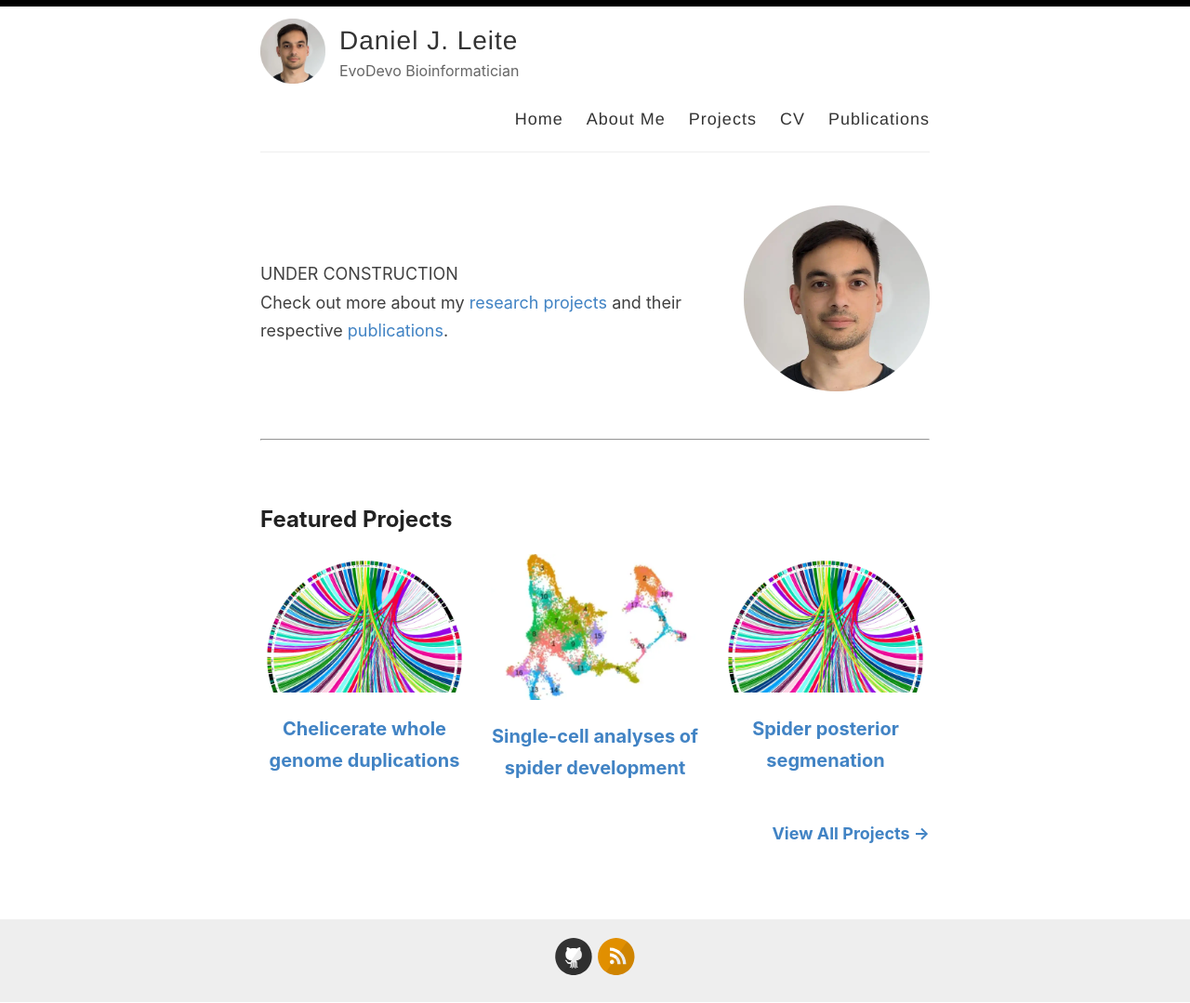
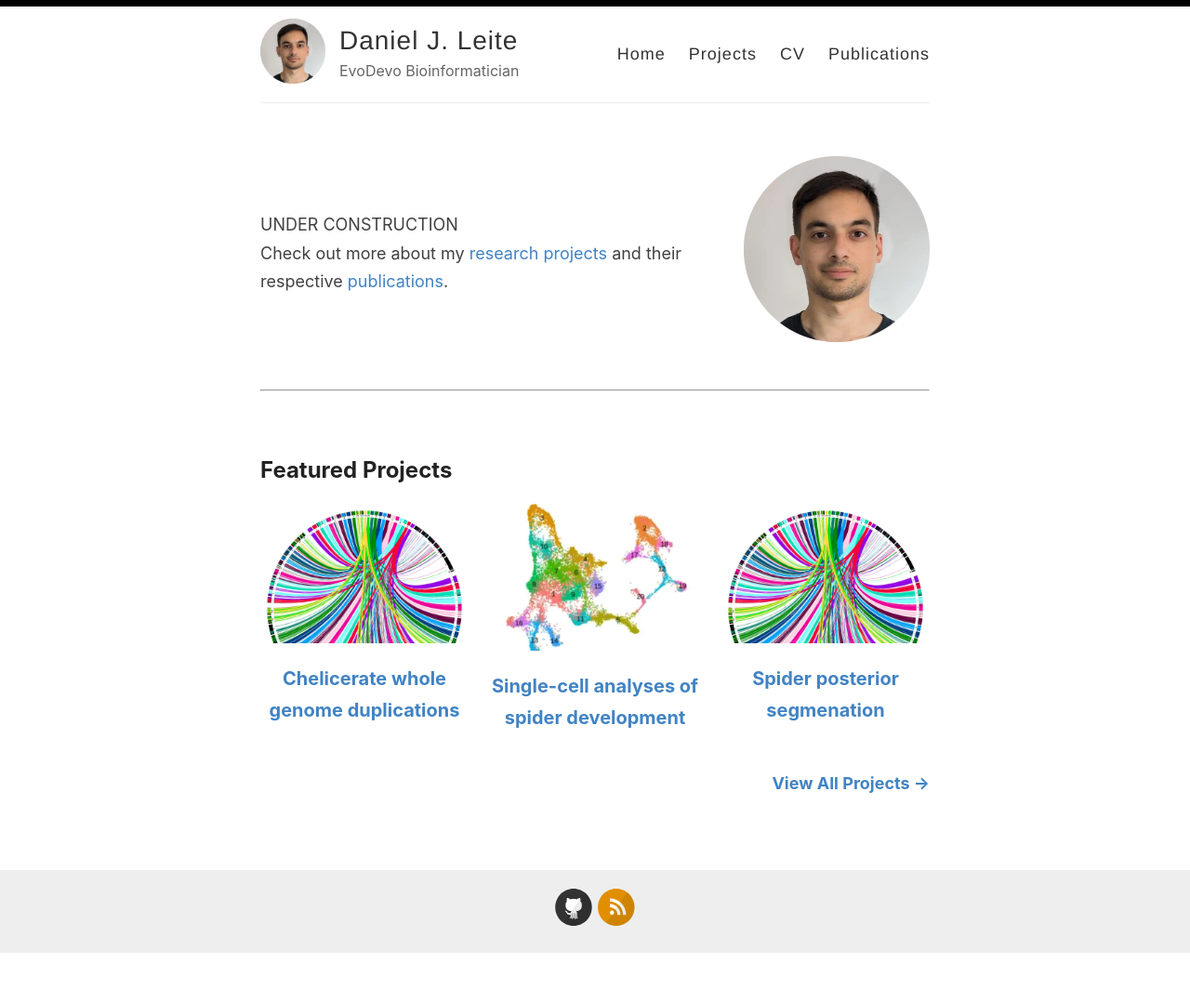
Before and after one commit to djleite/djleite.github.io, a Jekyll site: the page built from index.html, in a window 1280 px wide. Shown: the whole page at 93% size. Built offline with Jekyll 4.4.1, drawn with Linux system fonts in a browser that asks for light colours; the list of posts is cut into pages by our own code; after the commit the page ends 1025 px from its top, so only the background shows below that.

Commit message:
hide about

```diff
--- a/_layouts/default.html
+++ b/_layouts/default.html
@@ -29,7 +29,7 @@
 
             <nav>
               <a href="{{ site.baseurl }}/">Home</a>
-              <a href="{{ site.baseurl }}/about">About Me</a>
+              <!--<a href="{{ site.baseurl }}/about">About Me</a>-->
               <a href="{{ site.baseurl }}/projects">Projects</a>
               <a href="{{ site.baseurl }}/cv">CV</a>
               <a href="{{ site.baseurl }}/publications">Publications</a>
```
